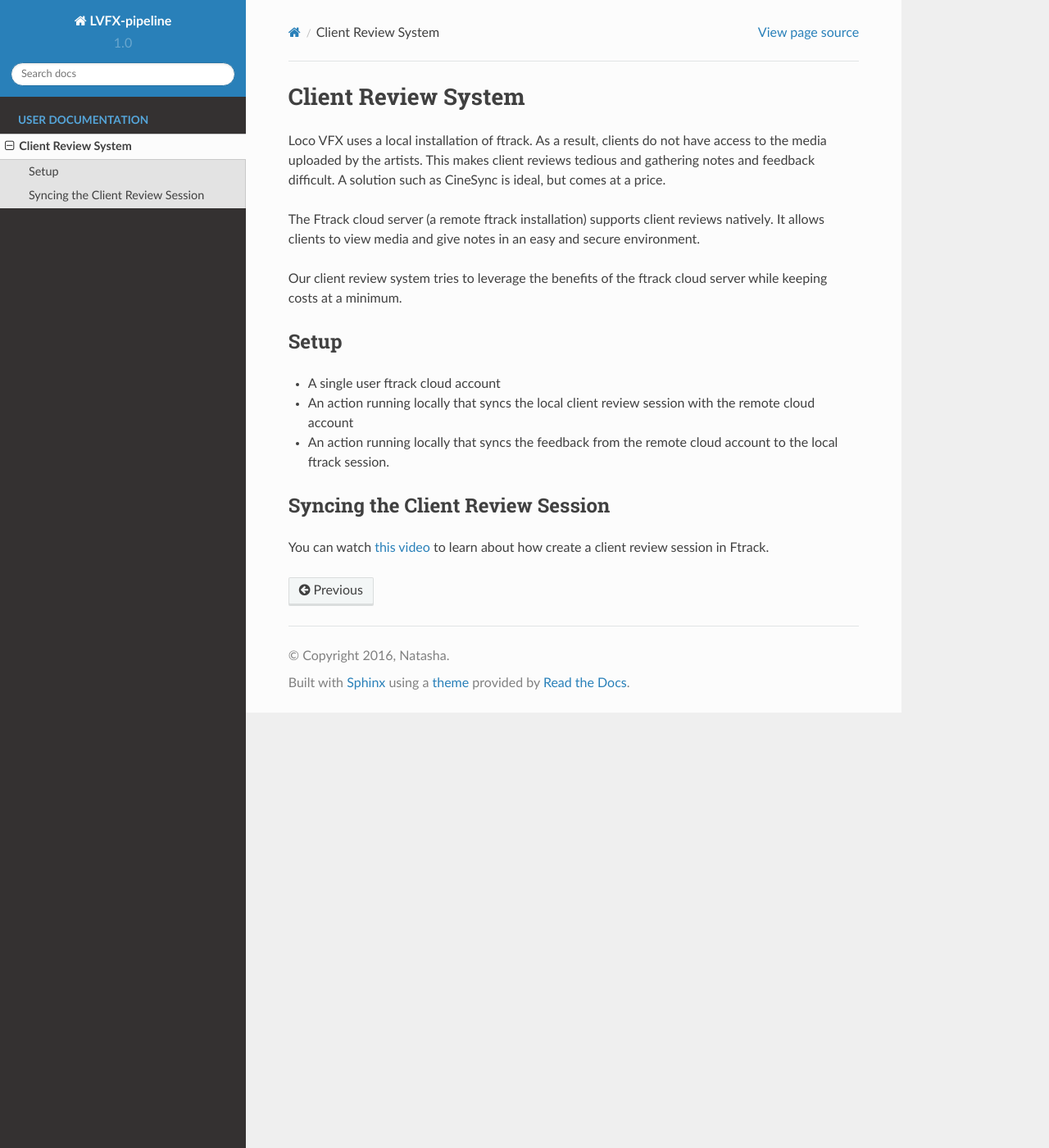
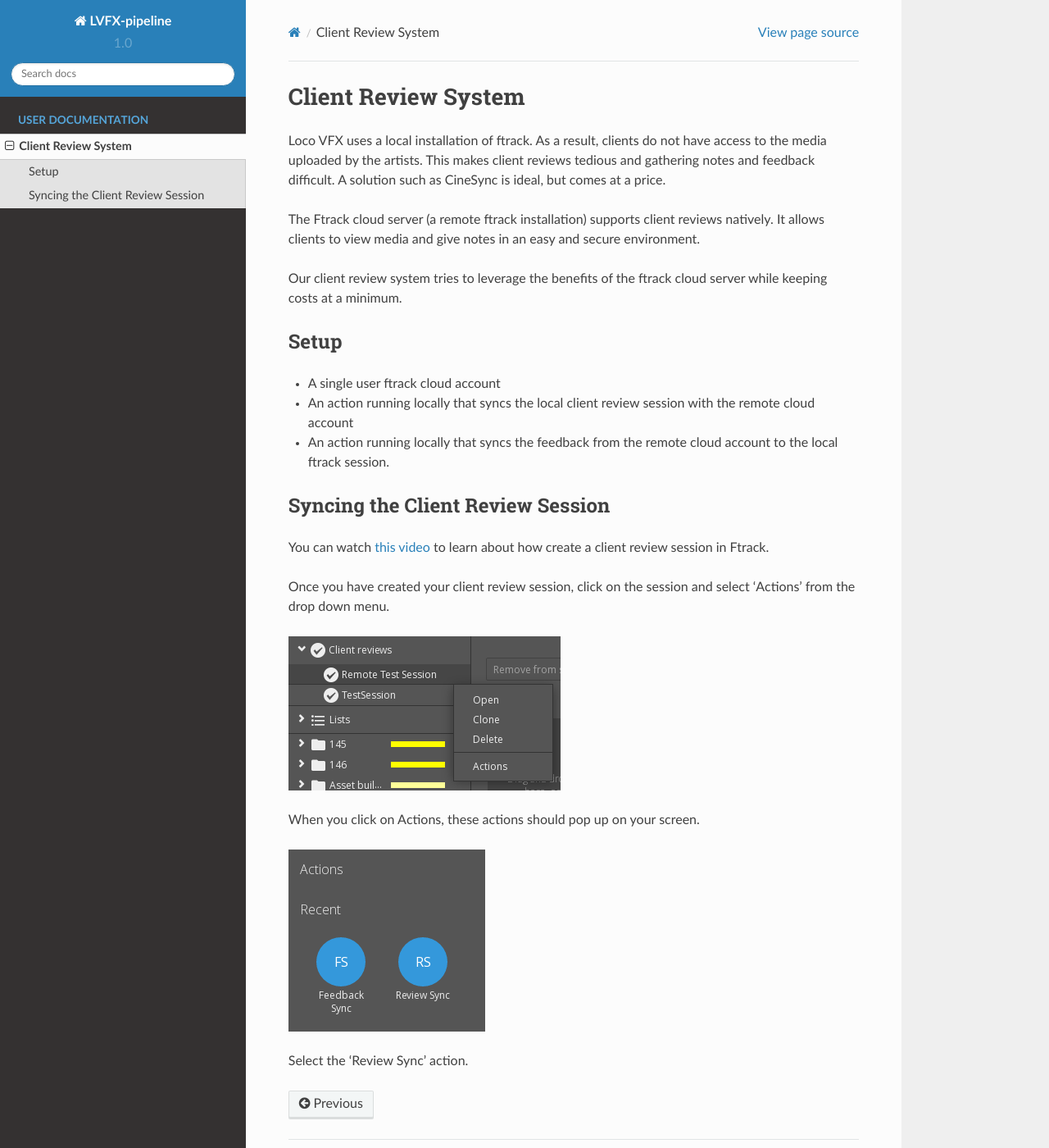
Before and after one commit to afrocircus/LVFX-pipeline, a Sphinx documentation site: the page built from docs/client-review.rst, in a window 1280 px wide and 1400 px high. Shown: the whole window at 82% size. Built offline with Sphinx 7.4.7 and the Read the Docs theme 2.0.0, drawn with Linux system fonts in a browser that asks for light colours.

Commit message:
adding images.

```diff
--- a/docs/client-review.rst
+++ b/docs/client-review.rst
@@ -26,3 +26,15 @@
 You can watch `this video`_ to learn about how create a client review session in Ftrack.
 
 .. _this video: https://www.ftrack.com/portfolio/internal-client-review-ftrack
+
+
+Once you have created your client review session, click on the session and select 'Actions' from the
+drop down menu.
+
+.. image:: /img/client-review-selection.png
+
+When you click on Actions, these actions should pop up on your screen.
+
+.. image:: /img/client-review-actions.png
+
+Select the 'Review Sync' action.
```
Also changed, not shown: docs/img/client-review-actions.png (added), docs/img/client-review-selection.png (added).
